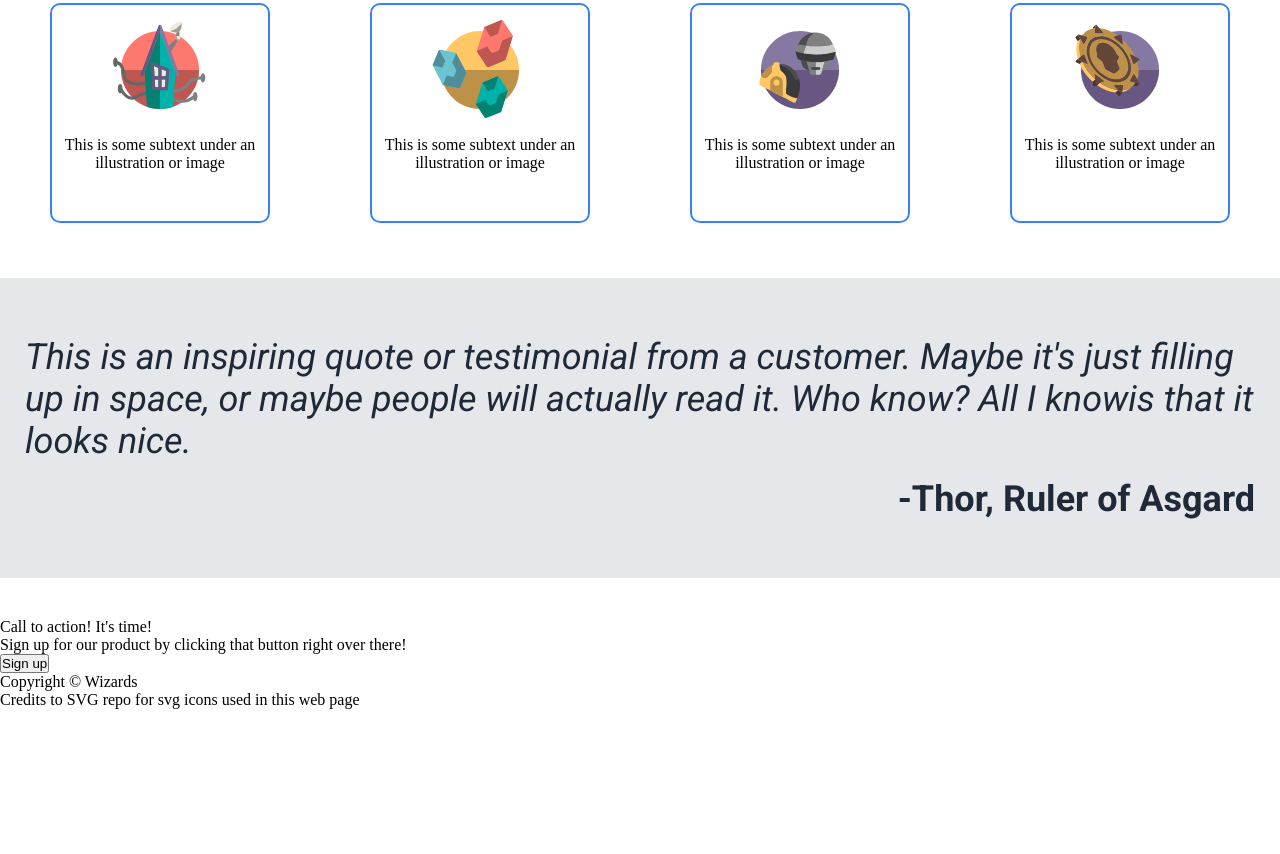
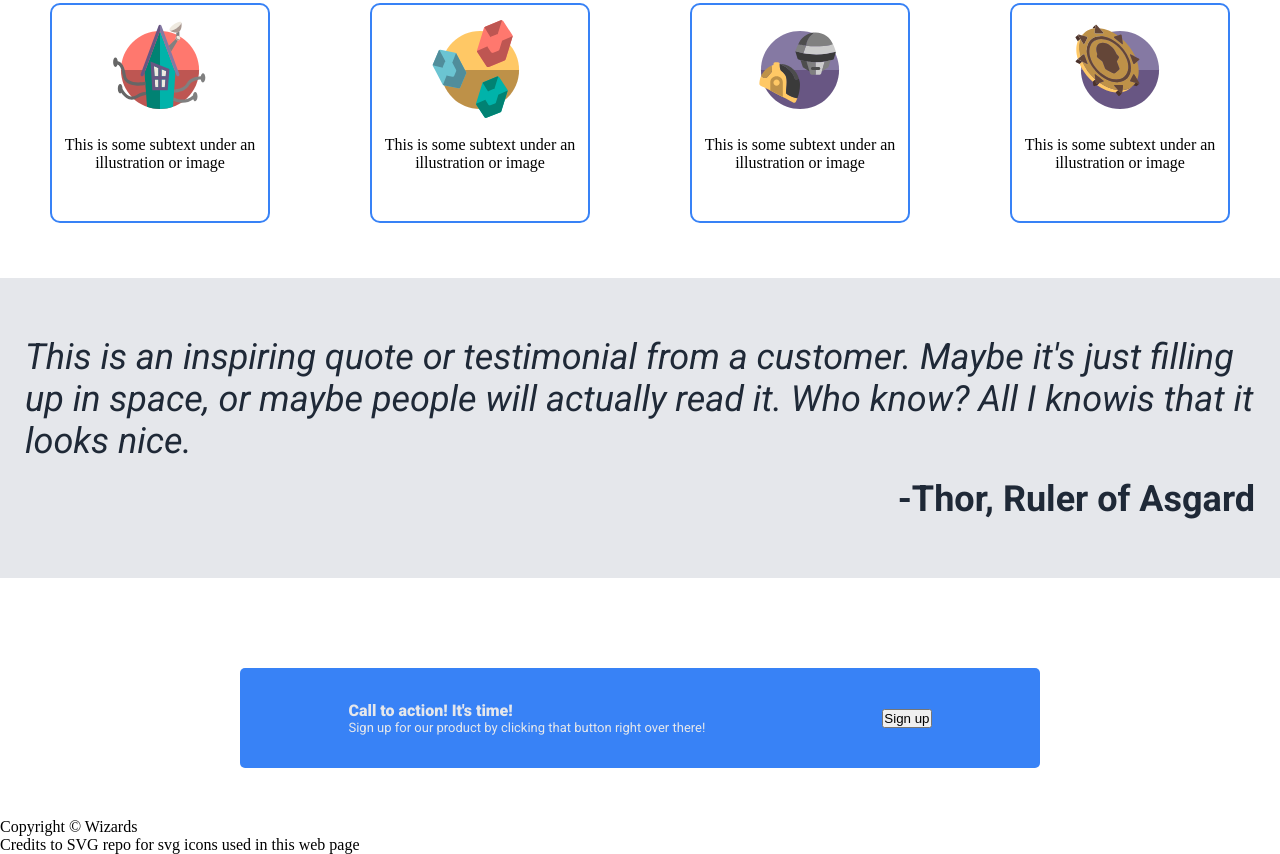
Before and after one commit to asshleygozar/landing-page, a plain HTML site: page index.html in a window 1280 px wide. Shown: the part 694-1548 px from the top of the page. Before the commit the page ends 1403 px from the top, so only its background shows below. Drawn offline with Linux system fonts and the light colour scheme.

Commit message:
feat: Add flex design, colors, margin, and padding to the sign up section

```diff
--- a/styles.css
+++ b/styles.css
@@ -167,3 +167,37 @@ nav .nav-bar {
     font-weight: bold;
     align-self: flex-end;
 }
+
+.sign-up {
+    margin: 50px auto;
+    padding: 20px;
+    height: 100px;
+    width: 800px;
+    border-radius: 5px;
+    background-color: #3882F6;
+    display: flex;
+    justify-content: space-around;
+    align-items: center;
+}
+
+.sign-up .sign-up-message{
+    color: #E5E7EB;
+    font-family: "Roboto", sans-serif;
+}
+
+.sign-up-message div {
+    font-weight: 900;
+}
+
+.sign-up-message p {
+    font-size: 13px;
+}
+
+.sign-up div button {
+    padding: 5px;
+    background: transparent;
+    border: 1px solid #E5E7EB;
+    border-radius: 3px;
+    color: #E5E7EB;
+    font-size: 13px;
+}
```
